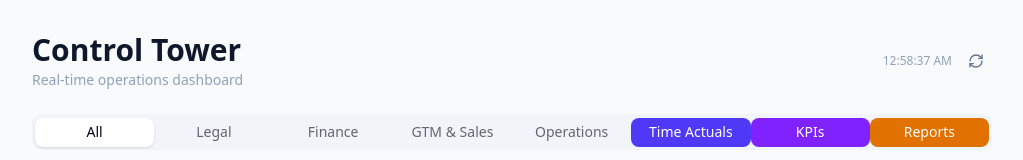
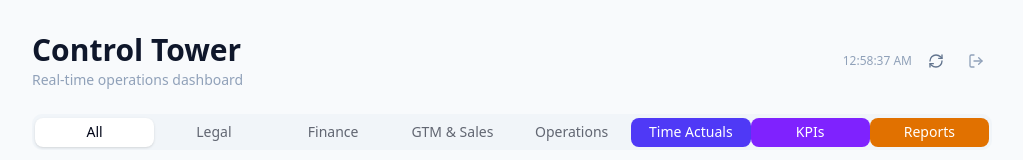
Before and after one commit to hvaquera/huvana-CT, a Next.js app: page / in a window 1280 px wide. Shown: the top 160 px of the page, without its empty margins (128-1151 px from the left). Built offline with nearby package versions, Linux system fonts and the light colour scheme; no server answers.

Commit message:
Add sign-out button

```diff
--- a/src/app/page.tsx
+++ b/src/app/page.tsx
@@ -1,7 +1,8 @@
 'use client';
 
 import { useEffect, useState, useCallback, useMemo } from 'react';
-import { Loader2, RefreshCw, ChevronDown, ChevronUp, X } from 'lucide-react';
+import { Loader2, RefreshCw, ChevronDown, ChevronUp, X, LogOut } from 'lucide-react';
+import { signOut } from 'next-auth/react';
 import { Tabs, TabsList, TabsTrigger } from '@/components/ui/tabs';
 import LoadingProgress from '@/components/dashboard/LoadingProgress';
 import OverdueBlock from '@/components/dashboard/OverdueBlock';
@@ -178,6 +179,13 @@ export default function Dashboard() {
             >
               <RefreshCw className={`h-4 w-4 text-slate-500 ${isRefreshing ? 'animate-spin' : ''}`} />
             </button>
+            <button
+              onClick={() => signOut()}
+              className="p-2 rounded-lg hover:bg-slate-200 transition-colors"
+              title="Sign out"
+            >
+              <LogOut className="h-4 w-4 text-slate-400" />
+            </button>
           </div>
         </div>
 
```
